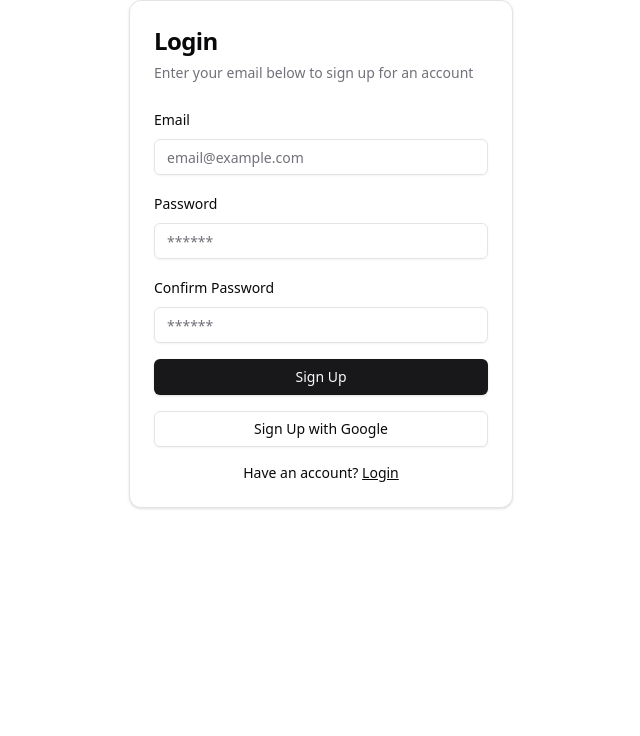
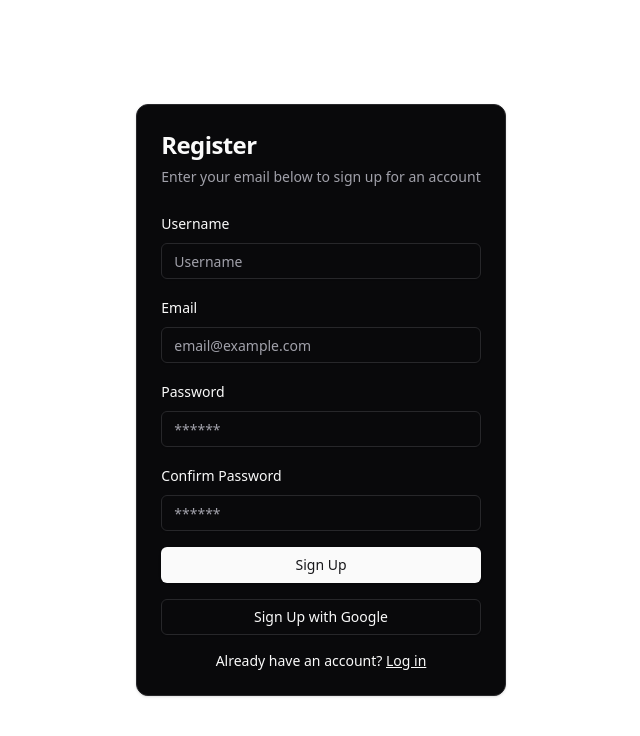
Before and after one commit to Chase-Horton/auth-test, a Next.js app: page /register in a window 1280 px wide. Shown: the top 736 px of the page, without its empty margins (319-959 px from the left). Built offline with nearby package versions, Linux system fonts and the light colour scheme.

Commit message:
works pushing to db

```diff
--- /dev/null
+++ b/actions/register.ts
@@ -0,0 +1,32 @@
+"use server"
+
+import * as z from "zod"
+import { signupSchema } from "@/lib/schemas"
+import bcrypt from 'bcrypt';
+import prisma from "@/lib/db";
+import { getUserByEmail } from "@/data/user";
+
+export const register = async (values:z.infer<typeof signupSchema>) => {
+    const validatedFields = signupSchema.safeParse(values);
+    if (!validatedFields.success) {
+        return {error: "Invalid fields"};
+    }
+    const {username, email, password} = validatedFields.data;
+
+    const existingUser = await getUserByEmail(email);
+    if (existingUser) {
+        return {error: "User already exists"};
+    }
+
+    const hash = await bcrypt.hash(password, 10);
+    await prisma.user.create({
+        data: {
+            name: username,
+            email,
+            password: hash
+        }
+    });
+
+    // todo send verification token email ?
+    return {success: "Signed up"};
+}
--- a/app/register/page.tsx
+++ b/app/register/page.tsx
@@ -1,7 +1,8 @@
-import { SignUpForm } from "../../components/myui/signup-form";
-
+import { SignUpForm } from "@/components/myui/signup-form"
 export default function RegisterPage() {
     return (
-        <SignUpForm />
+        <div className="flex justify-center items-center min-w-screen min-h-screen">
+            <SignUpForm />
+        </div>
     )
 }
--- a/components/myui/signup-form.tsx
+++ b/components/myui/signup-form.tsx
@@ -10,11 +10,14 @@ import {
     CardTitle,
 } from "@/components/ui/card"
 import { Input } from "@/components/ui/input"
-import { Label } from "@/components/ui/label"
 import { Form, FormControl, FormLabel, FormItem, FormField, FormMessage } from "@/components/ui/form"
-import { useForm } from "react-hook-form"
+import { set, useForm } from "react-hook-form"
 import { signupSchema } from "@/lib/schemas"
 import { z } from "zod"
+import { FormError } from "./form-error"
+import { FormSuccess } from "./form-success"
+import { register } from "@/actions/register"
+import { useState, useTransition } from "react"
 
 export function SignUpForm() {
     const form = useForm<z.infer<typeof signupSchema>>({
@@ -24,18 +27,50 @@ export function SignUpForm() {
             password: "",
         },
     });
+    const [isPending, startTransition] = useTransition()
+    const [error, setError] = useState<string | undefined>("")
+    const [success, setSuccess] = useState<string | undefined>("")
+
+    const onSubmit = (data: z.infer<typeof signupSchema>) => {
+        startTransition(() => {
+            register(data).then((result) => {
+                setError(result.error)
+                setSuccess(result.success)
+            });
+        });
+    }
     return (
+        <div className="dark">
         <Card className="mx-auto max-w-sm">
             <CardHeader>
-                <CardTitle className="text-2xl">Login</CardTitle>
+                <CardTitle className="text-2xl">Register</CardTitle>
                 <CardDescription>
                     Enter your email below to sign up for an account
                 </CardDescription>
             </CardHeader>
             <CardContent>
                 <Form {...form}>
-                    <form onSubmit={form.handleSubmit(() => {})}>
+                    <form onSubmit={form.handleSubmit(onSubmit)}>
                         <div className="grid gap-4">
+                            <div className="grid gap-2">
+                                <FormField
+                                    name="username"
+                                    control={form.control}
+                                    render={({ field }) => (
+                                        <FormItem>
+                                            <FormLabel htmlFor="username">Username</FormLabel>
+                                            <FormControl>
+                                                <Input
+                                                    {...field}
+                                                    type="username"
+                                                    placeholder="Username"
+                                                    disabled={isPending}
+                                                />
+                                            </FormControl>
+                                            <FormMessage />
+                                        </FormItem>
+                                    )} />
+                            </div>
                             <div className="grid gap-2">
                                 <FormField
                                     name="email"
@@ -48,6 +83,7 @@ export function SignUpForm() {
                                                     {...field}
                                                     type="email"
                                                     placeholder="email@example.com"
+                                                    disabled={isPending}
                                                 />
                                             </FormControl>
                                             <FormMessage />
@@ -66,6 +102,7 @@ export function SignUpForm() {
                                                     {...field}
                                                     type="password"
                                                     placeholder="******"
+                                                    disabled={isPending}
                                                     required
                                                 />
                                             </FormControl>
@@ -85,6 +122,7 @@ export function SignUpForm() {
                                                     {...field}
                                                     type="password"
                                                     placeholder="******"
+                                                    disabled={isPending}
                                                     required
                                                 />
                                             </FormControl>
@@ -92,22 +130,25 @@ export function SignUpForm() {
                                         </FormItem>
                                     )} />
                             </div>
-                            <Button type="submit" className="w-full">
+                            <FormError message={error} />
+                            <FormSuccess message={success} />
+                            <Button type="submit" className="w-full" disabled={isPending}>
                                 Sign Up
                             </Button>
-                            <Button variant="outline" className="w-full">
+                            <Button variant="outline" className="w-full" disabled={isPending}>
                                 Sign Up with Google
                             </Button>
                         </div>
                         <div className="mt-4 text-center text-sm">
-                            Have an account?{" "}
+                            Already have an account?{" "}
                             <Link href="#" className="underline">
-                                Login
+                                Log in
                             </Link>
                         </div>
                     </form>
                 </Form>
             </CardContent>
         </Card>
+        </div>
     )
 }
--- /dev/null
+++ b/data/user.ts
@@ -0,0 +1,24 @@
+import prisma from "@/lib/db";
+
+export const getUserByEmail = async (email:string) => {
+    try {
+        return await prisma.user.findUnique({
+            where: {
+                email
+            }
+        });
+    } catch (e) {
+        return null;
+    }
+}
+export const getUserById = async (id:string) => {
+    try {
+        return await prisma.user.findUnique({
+            where: {
+                id
+            }
+        });
+    } catch (e) {
+        return null;
+    }
+}
--- a/lib/schemas/index.ts
+++ b/lib/schemas/index.ts
@@ -5,6 +5,7 @@ export const loginSchema = z.object({
     password: z.string().min(1, 'Password is required'),
 });
 export const signupSchema = z.object({
+    username: z.string().min(1, 'Username is required'),
     email: z.string().email("Invalid email address"),
     password: z.string().min(8, 'Must be at least 8 characters'),
     confirmPassword: z.string().min(8, 'Must be at least 8 characters')
--- a/package.json
+++ b/package.json
@@ -20,6 +20,7 @@
     "clsx": "^2.1.1",
     "lucide-react": "^0.439.0",
     "next": "14.2.9",
+    "next-auth": "^5.0.0-beta.20",
     "react": "^18",
     "react-dom": "^18",
     "react-hook-form": "^7.53.0",
```
Also changed, not shown: 1 other file (tests, documents, lock files or other folders).
